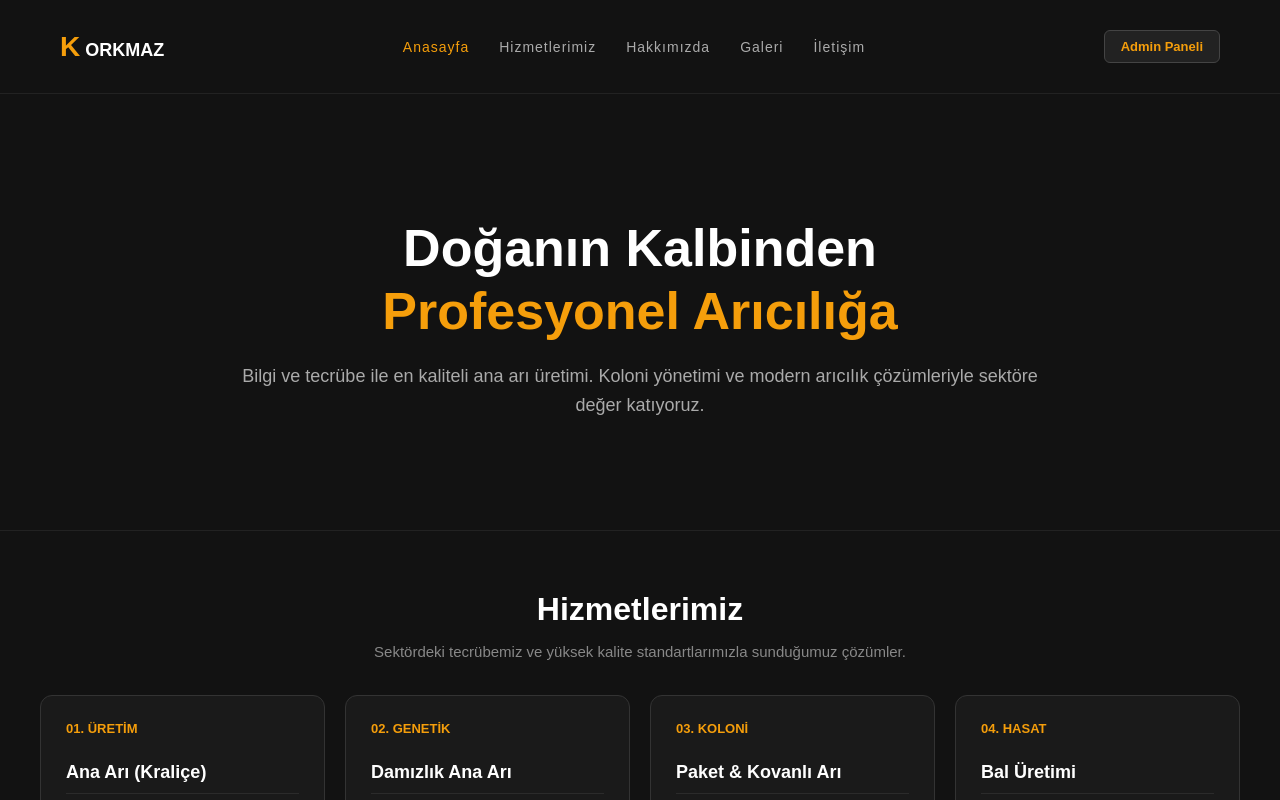
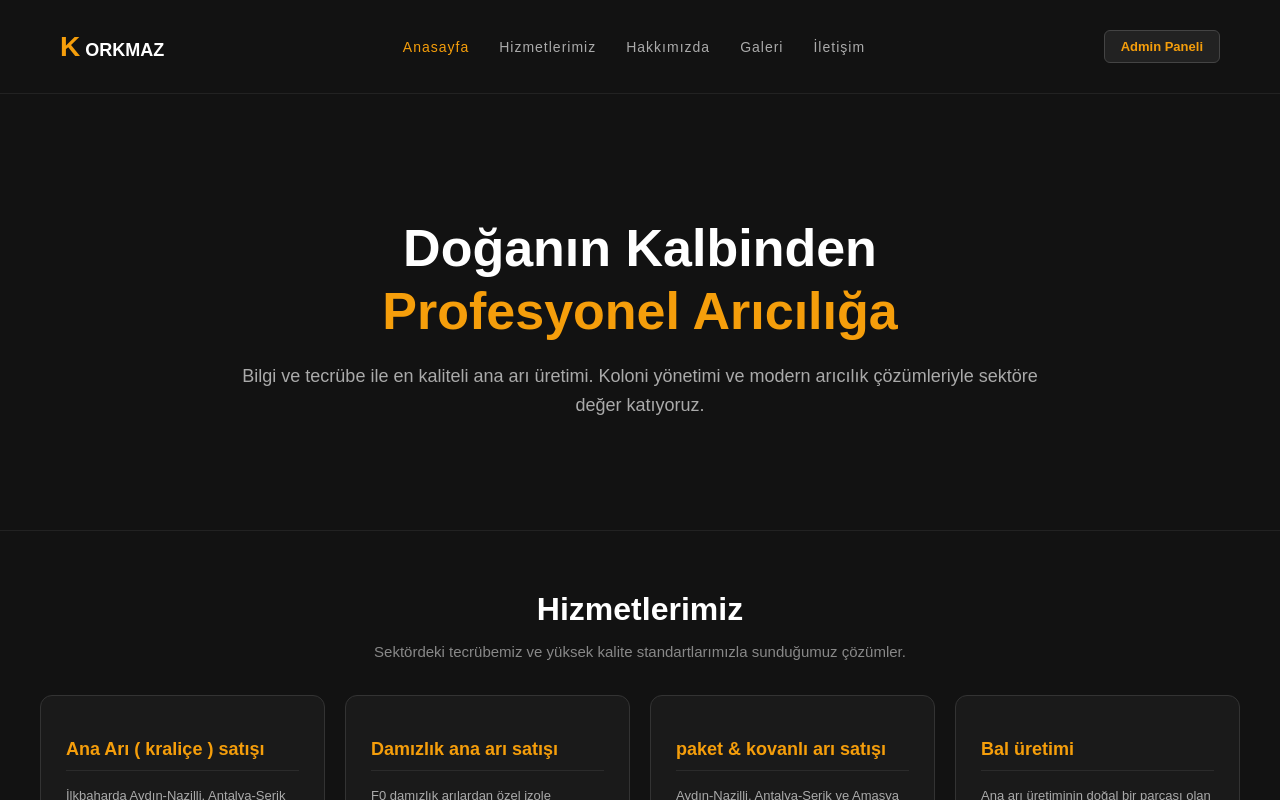
Before and after one commit to caglarkorkmazx-commits/korkmaz-aricilik, a Next.js app: page / in a window 1280 px wide. Shown: the top 800 px of the page. Built offline with nearby package versions, Linux system fonts and the light colour scheme.

Commit message:
Update page.js

```diff
--- a/app/page.js
+++ b/app/page.js
@@ -59,7 +59,7 @@ export default function Home() {
         </div>
       </section>
 
-      {/* HİZMETLERİMİZ BÖLÜMÜ (YAN YANA 4 KUTU) */}
+      {/* HİZMETLERİMİZ BÖLÜMÜ */}
       <section style={{ maxWidth: '1200px', margin: '60px auto', padding: '0 20px' }}>
         <div style={{ marginBottom: '35px', textAlign: 'center' }}>
           <h2 style={{ fontSize: '32px', fontWeight: 'bold', color: '#fff', marginBottom: '10px' }}>Hizmetlerimiz</h2>
@@ -68,44 +68,40 @@ export default function Home() {
 
         <div style={{ display: 'grid', gridTemplateColumns: 'repeat(4, 1fr)', gap: '20px' }}>
 
-          {/* Kutı 1: Ana Arı */}
+          {/* Kutu 1 */}
           <div style={{ backgroundColor: '#1a1a1a', border: '1px solid #333', padding: '25px', borderRadius: '12px', display: 'flex', flexDirection: 'column' }}>
-            <div style={{ color: '#f59e0b', fontSize: '13px', fontWeight: 'bold', textTransform: 'uppercase', marginBottom: '8px' }}>01. Üretim</div>
-            <h3 style={{ fontSize: '18px', color: '#fff', marginBottom: '15px', fontWeight: 'bold', borderBottom: '1px solid #2b2b2b', paddingBottom: '10px' }}>
-              Ana Arı (Kraliçe)
+            <h3 style={{ fontSize: '18px', color: '#f59e0b', marginBottom: '15px', fontWeight: 'bold', borderBottom: '1px solid #2b2b2b', paddingBottom: '10px' }}>
+              Ana Arı ( kraliçe ) satışı
             </h3>
             <p style={{ color: '#aaa', fontSize: '13px', lineHeight: '1.6', margin: 0 }}>
               İlkbaharda Aydın-Nazilli, Antalya-Serik ve Amasya; yazın ise Erzincan Çayırlı’da üretim yapmaktayız. Nisan 20 civarı başlayan satışlarımız Ekim ayına kadar sürer. Tüm ana arılarımız F0 (saf) stoktan larva transferiyle F1 olarak üretilir. Tamamı doğuma geçmiş, olgunlaşmış analardır. Türkiye’nin tüm ilçelerine şubeye teslim gönderim sağlanır.
             </p>
           </div>
 
-          {/* Kutu 2: Damızlık Ana Arı */}
+          {/* Kutu 2 */}
           <div style={{ backgroundColor: '#1a1a1a', border: '1px solid #333', padding: '25px', borderRadius: '12px', display: 'flex', flexDirection: 'column' }}>
-            <div style={{ color: '#f59e0b', fontSize: '13px', fontWeight: 'bold', textTransform: 'uppercase', marginBottom: '8px' }}>02. Genetik</div>
-            <h3 style={{ fontSize: '18px', color: '#fff', marginBottom: '15px', fontWeight: 'bold', borderBottom: '1px solid #2b2b2b', paddingBottom: '10px' }}>
-              Damızlık Ana Arı
+            <h3 style={{ fontSize: '18px', color: '#f59e0b', marginBottom: '15px', fontWeight: 'bold', borderBottom: '1px solid #2b2b2b', paddingBottom: '10px' }}>
+              Damızlık ana arı satışı
             </h3>
             <p style={{ color: '#aaa', fontSize: '13px', lineHeight: '1.6', margin: 0 }}>
               F0 damızlık arılardan özel izole bölgelerde yetiştirilen yüksek kaliteli damızlık arı satışımız mevcuttur. Aynı zamanda işletmeler ve ıslah çalışmaları için F0 (saf) damızlık ana arı tedariki de sağlamaktayız.
             </p>
           </div>
 
-          {/* Kutu 3: Paket & Kovanlı Arı */}
+          {/* Kutu 3 */}
           <div style={{ backgroundColor: '#1a1a1a', border: '1px solid #333', padding: '25px', borderRadius: '12px', display: 'flex', flexDirection: 'column' }}>
-            <div style={{ color: '#f59e0b', fontSize: '13px', fontWeight: 'bold', textTransform: 'uppercase', marginBottom: '8px' }}>03. Koloni</div>
-            <h3 style={{ fontSize: '18px', color: '#fff', marginBottom: '15px', fontWeight: 'bold', borderBottom: '1px solid #2b2b2b', paddingBottom: '10px' }}>
-              Paket & Kovanlı Arı
+            <h3 style={{ fontSize: '18px', color: '#f59e0b', marginBottom: '15px', fontWeight: 'bold', borderBottom: '1px solid #2b2b2b', paddingBottom: '10px' }}>
+              paket & kovanlı arı satışı
             </h3>
             <p style={{ color: '#aaa', fontSize: '13px', lineHeight: '1.6', margin: 0 }}>
               Aydın-Nazilli, Antalya-Serik ve Amasya bölgesinde üretilen kovanlı veya paket arı satışımız vardır. Alım alt limiti yoktur. Şehirlere nakliye konusunda destek olunur. Satışlar önceden sipariş usulüyle Nisan-Mayıs aylarında gerçekleşir. Yüklü siparişler için önceden iletişime geçilmesi gerekmektedir.
             </p>
           </div>
 
-          {/* Kutu 4: Bal */}
+          {/* Kutu 4 */}
           <div style={{ backgroundColor: '#1a1a1a', border: '1px solid #333', padding: '25px', borderRadius: '12px', display: 'flex', flexDirection: 'column' }}>
-            <div style={{ color: '#f59e0b', fontSize: '13px', fontWeight: 'bold', textTransform: 'uppercase', marginBottom: '8px' }}>04. Hasat</div>
-            <h3 style={{ fontSize: '18px', color: '#fff', marginBottom: '15px', fontWeight: 'bold', borderBottom: '1px solid #2b2b2b', paddingBottom: '10px' }}>
-              Bal Üretimi
+            <h3 style={{ fontSize: '18px', color: '#f59e0b', marginBottom: '15px', fontWeight: 'bold', borderBottom: '1px solid #2b2b2b', paddingBottom: '10px' }}>
+              Bal üretimi
             </h3>
             <p style={{ color: '#aaa', fontSize: '13px', lineHeight: '1.6', margin: 0 }}>
               Ana arı üretiminin doğal bir parçası olan yüksek kaliteli bal üretimimiz mevcuttur. Sahada elde ettiğimiz doğal ve katkısız ballarımızı genellikle Eylül ayı itibarıyla toptan olarak satışa sunmaktayız.
```
